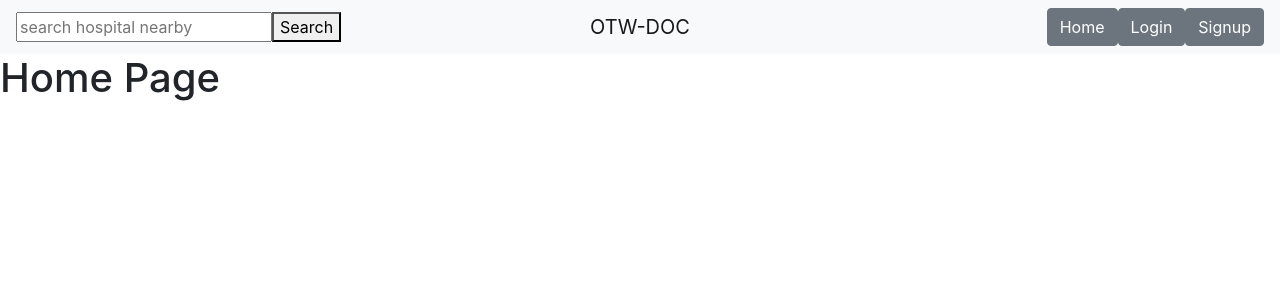
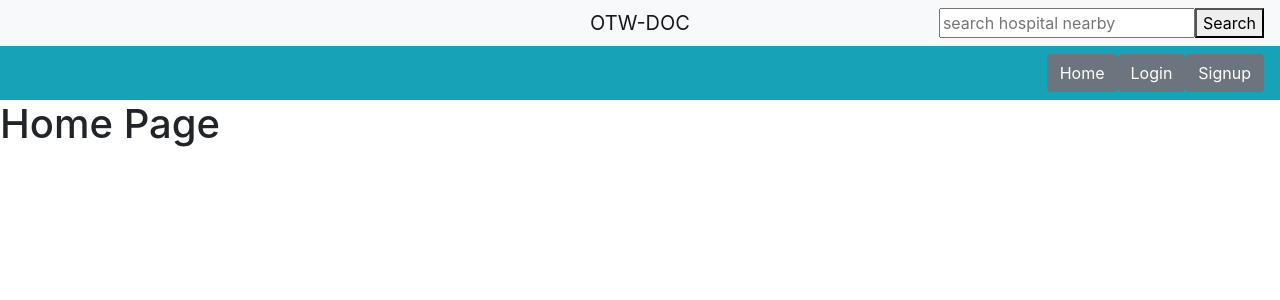
Before and after one commit to charizard-red/web, a React (Create React App) app: page / in a window 1280 px wide. Shown: the top 300 px of the page. Built offline with nearby package versions, Linux system fonts and the light colour scheme.

Commit message:
Coloring

```diff
--- a/src/components/Header.jsx
+++ b/src/components/Header.jsx
@@ -23,13 +23,18 @@ class Header extends Component {
   }
   render() {
     return (
+      <div>
 
-          <div>
         <Navbar color="light" light expand="md">
-              <NavbarBrand className='NavbarBrand'href="/">OTW-DOC</NavbarBrand>
-              <SearchBar />
+            <NavbarBrand className='NavbarBrand' href="/">OTW-DOC</NavbarBrand>
+
           <NavbarToggler onClick={this.toggle} />
           <Collapse isOpen={this.state.isOpen} navbar>
+
+          </Collapse><SearchBar />
+        </Navbar>
+
+        <Navbar color="info" light expand="md">
           <Nav className="ml-auto" navbar>
             <NavItem>
               <Button tag={Link} to="/">Home</Button>
@@ -41,10 +46,11 @@ class Header extends Component {
               <Button tag={Link} to="/SignUp">Signup</Button>
             </NavItem>
           </Nav>
-              </Collapse>
         </Navbar>
 
+
       </div>
+
 
 
 
```
Lines whose indentation alone changed are shown as unchanged.
